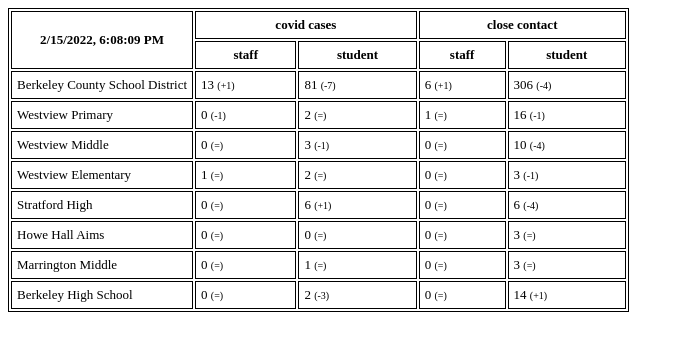
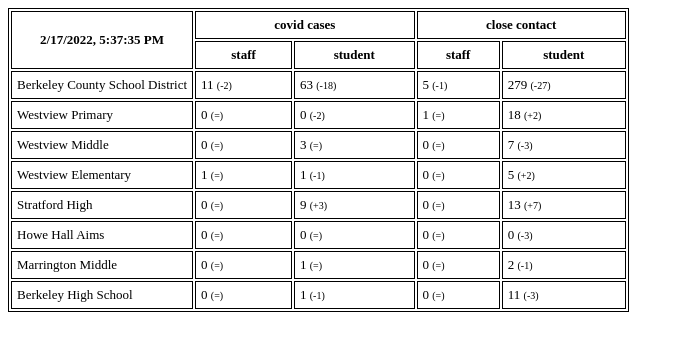
Before and after one commit to renolc/bcsd-covid-stats, a website: page index.html in a window 1280 px wide. Shown: the whole page, without its empty margins (0-684 px from the left). Drawn offline with Linux system fonts and the light colour scheme.

Commit message:
updating stats

```diff
--- a/index.html
+++ b/index.html
@@ -17,7 +17,7 @@
     <body>
       <table>
         <tr>
-          <th rowspan="2" width="30%">2/15/2022, 6:08:09 PM</th>
+          <th rowspan="2" width="30%">2/17/2022, 5:37:35 PM</th>
           <th colspan="2">covid cases</th>
           <th colspan="2">close contact</th>
         </tr>
@@ -30,42 +30,42 @@
 
               <tr>
                 <td>Berkeley County School District</td>
-                <td>13 <span class="diff">(+1)</span></td>
-                <td>81 <span class="diff">(-7)</span></td>
-                <td>6 <span class="diff">(+1)</span></td>
-                <td>306 <span class="diff">(-4)</span></td>
+                <td>11 <span class="diff">(-2)</span></td>
+                <td>63 <span class="diff">(-18)</span></td>
+                <td>5 <span class="diff">(-1)</span></td>
+                <td>279 <span class="diff">(-27)</span></td>
               </tr>
 
               <tr>
                 <td>Westview Primary</td>
-                <td>0 <span class="diff">(-1)</span></td>
-                <td>2 <span class="diff">(=)</span></td>
+                <td>0 <span class="diff">(=)</span></td>
+                <td>0 <span class="diff">(-2)</span></td>
                 <td>1 <span class="diff">(=)</span></td>
-                <td>16 <span class="diff">(-1)</span></td>
+                <td>18 <span class="diff">(+2)</span></td>
               </tr>
 
               <tr>
                 <td>Westview Middle</td>
                 <td>0 <span class="diff">(=)</span></td>
-                <td>3 <span class="diff">(-1)</span></td>
+                <td>3 <span class="diff">(=)</span></td>
                 <td>0 <span class="diff">(=)</span></td>
-                <td>10 <span class="diff">(-4)</span></td>
+                <td>7 <span class="diff">(-3)</span></td>
               </tr>
 
               <tr>
                 <td>Westview Elementary</td>
                 <td>1 <span class="diff">(=)</span></td>
-                <td>2 <span class="diff">(=)</span></td>
+                <td>1 <span class="diff">(-1)</span></td>
                 <td>0 <span class="diff">(=)</span></td>
-                <td>3 <span class="diff">(-1)</span></td>
+                <td>5 <span class="diff">(+2)</span></td>
               </tr>
 
               <tr>
                 <td>Stratford High</td>
                 <td>0 <span class="diff">(=)</span></td>
-                <td>6 <span class="diff">(+1)</span></td>
+                <td>9 <span class="diff">(+3)</span></td>
                 <td>0 <span class="diff">(=)</span></td>
-                <td>6 <span class="diff">(-4)</span></td>
+                <td>13 <span class="diff">(+7)</span></td>
               </tr>
 
               <tr>
@@ -73,7 +73,7 @@
                 <td>0 <span class="diff">(=)</span></td>
                 <td>0 <span class="diff">(=)</span></td>
                 <td>0 <span class="diff">(=)</span></td>
-                <td>3 <span class="diff">(=)</span></td>
+                <td>0 <span class="diff">(-3)</span></td>
               </tr>
 
               <tr>
@@ -81,15 +81,15 @@
                 <td>0 <span class="diff">(=)</span></td>
                 <td>1 <span class="diff">(=)</span></td>
                 <td>0 <span class="diff">(=)</span></td>
-                <td>3 <span class="diff">(=)</span></td>
+                <td>2 <span class="diff">(-1)</span></td>
               </tr>
 
               <tr>
                 <td>Berkeley High School</td>
                 <td>0 <span class="diff">(=)</span></td>
-                <td>2 <span class="diff">(-3)</span></td>
+                <td>1 <span class="diff">(-1)</span></td>
                 <td>0 <span class="diff">(=)</span></td>
-                <td>14 <span class="diff">(+1)</span></td>
+                <td>11 <span class="diff">(-3)</span></td>
               </tr>
 
       </table>
--- a/last.json
+++ b/last.json
@@ -1 +1 @@
-{"updated":"02/15/2022 18:08:09","data":{"Berkeley County School District":{"school":"Berkeley County School District","staffCovid":13,"studentCovid":81,"staffClose":6,"studentClose":306,"updated":"02/15/2022 18:08:09"},"Westview Primary":{"school":"Westview Primary","staffCovid":0,"studentCovid":2,"staffClose":1,"studentClose":16,"updated":"02/15/2022 18:08:09"},"Westview Middle":{"school":"Westview Middle","staffCovid":0,"studentCovid":3,"staffClose":0,"studentClose":10,"updated":"02/15/2022 18:08:09"},"Westview Elementary":{"school":"Westview Elementary","staffCovid":1,"studentCovid":2,"staffClose":0,"studentClose":3,"updated":"02/15/2022 18:08:09"},"Stratford High":{"school":"Stratford High","staffCovid":0,"studentCovid":6,"staffClose":0,"studentClose":6,"updated":"02/15/2022 18:08:09"},"Howe Hall Aims":{"school":"Howe Hall Aims","staffCovid":0,"studentCovid":0,"staffClose":0,"studentClose":3,"updated":"02/15/2022 18:08:09"},"Marrington Middle":{"school":"Marrington Middle","staffCovid":0,"studentCovid":1,"staffClose":0,"studentClose":3,"updated":"02/15/2022 18:08:09"},"Berkeley High School":{"school":"Berkeley High School","staffCovid":0,"studentCovid":2,"staffClose":0,"studentClose":14,"updated":"02/15/2022 18:08:09"}}}
+{"updated":"02/17/2022 17:37:35","data":{"Berkeley County School District":{"school":"Berkeley County School District","staffCovid":11,"studentCovid":63,"staffClose":5,"studentClose":279,"updated":"02/17/2022 17:37:35"},"Westview Primary":{"school":"Westview Primary","staffCovid":0,"studentCovid":0,"staffClose":1,"studentClose":18,"updated":"02/17/2022 17:37:35"},"Westview Middle":{"school":"Westview Middle","staffCovid":0,"studentCovid":3,"staffClose":0,"studentClose":7,"updated":"02/17/2022 17:37:35"},"Westview Elementary":{"school":"Westview Elementary","staffCovid":1,"studentCovid":1,"staffClose":0,"studentClose":5,"updated":"02/17/2022 17:37:35"},"Stratford High":{"school":"Stratford High","staffCovid":0,"studentCovid":9,"staffClose":0,"studentClose":13,"updated":"02/17/2022 17:37:35"},"Howe Hall Aims":{"school":"Howe Hall Aims","staffCovid":0,"studentCovid":0,"staffClose":0,"studentClose":0,"updated":"02/17/2022 17:37:35"},"Marrington Middle":{"school":"Marrington Middle","staffCovid":0,"studentCovid":1,"staffClose":0,"studentClose":2,"updated":"02/17/2022 17:37:35"},"Berkeley High School":{"school":"Berkeley High School","staffCovid":0,"studentCovid":1,"staffClose":0,"studentClose":11,"updated":"02/17/2022 17:37:35"}}}
```
